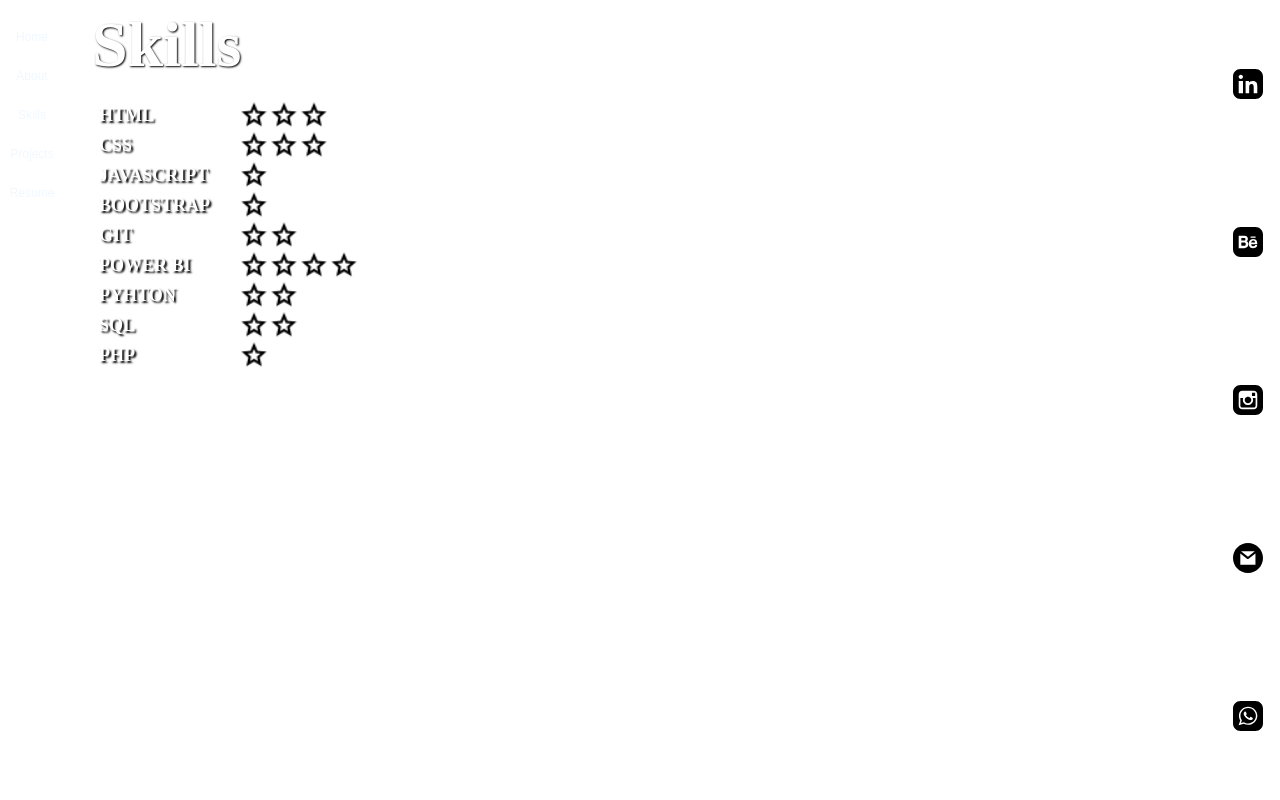
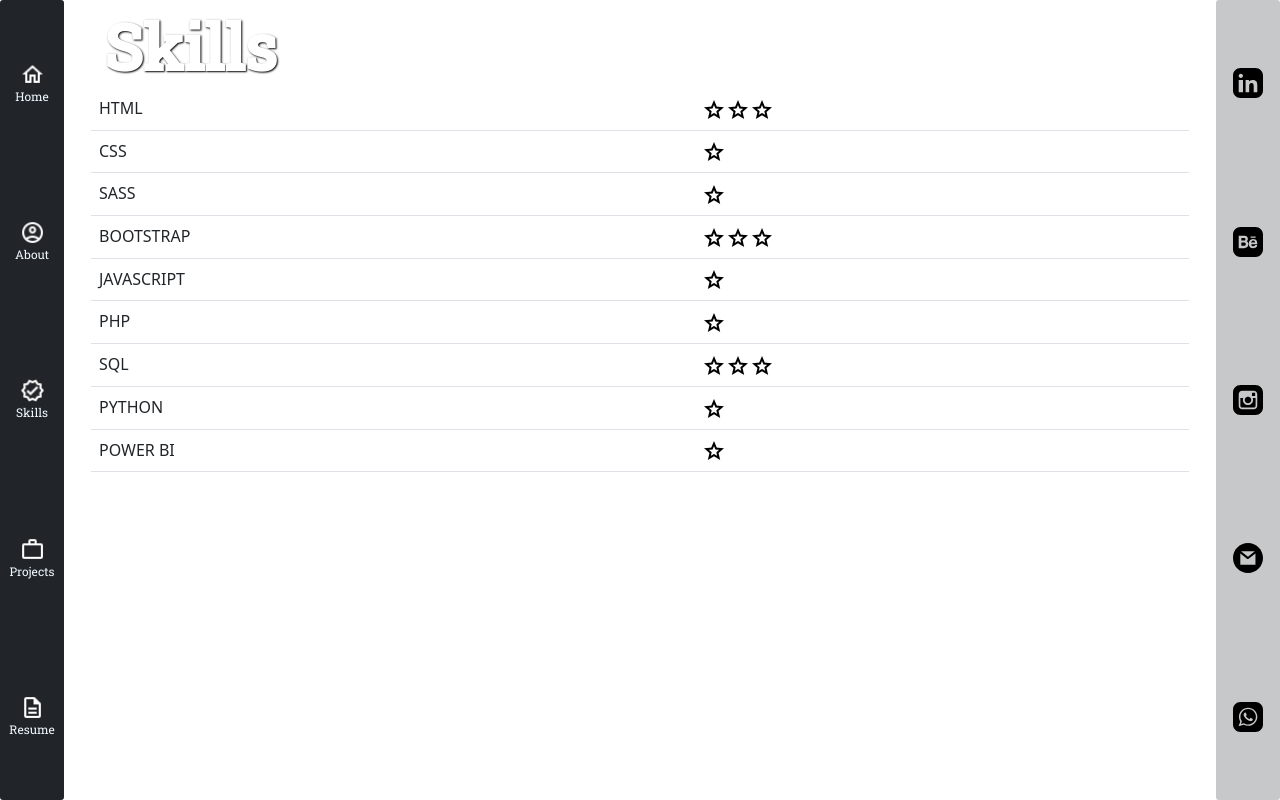
Before and after one commit to edgardoisla/Proyecto_Desarrollo-Web_CoderHouse, a plain HTML site: page pages/skills.html in a window 1280 px wide. Drawn offline with nearby package versions, Linux system fonts and the light colour scheme; a web font is replaced by a local one.

Commit message:
fix(Skills):Maquetación en formato tabla BS

```diff
--- a/css/style.css
+++ b/css/style.css
@@ -43,6 +43,9 @@
   "pie" 50px;
 }
 
+.nivel{
+  flex-basis: 40%;
+}
 
 .ul{
   display: flex;
@@ -145,32 +148,9 @@
 
 /* Skills */
 
-.skills_card{
-  display:grid;
-  grid-template:
-  "presentation"
-  "skills_data"
-  ;
+td{
+  text-align:left;
 }
-
-.presentation{
-  grid-area: presentation;
-}
-
-.skills_data{
-  grid-area:skills_data ;
-}
-
-.skills_h2{
-  font-family: 'Roboto Slab';
-  font-size:small;
-  text-align: left;
-}
-
-.nivel{
-  grid-area: nivel;
-  max-width: fit-content;
-  }
 
 /* Projects */
 
@@ -190,7 +170,7 @@
 }
 
 
-/*MAQUETACION TABLET*/
+/* MAQUETACION TABLET */
 
 @media (min-width:768px){
   .contenedor {
--- a/pages/skills.html
+++ b/pages/skills.html
@@ -4,18 +4,18 @@
     <meta charset="UTF-8">
     <meta http-equiv="X-UA-Compatible" content="IE=edge">
     <meta name="viewport" content="width=device-width, initial-scale=1.0">
-    <title>Skills</title>
+    <title>About</title>
+    <link href="https://cdn.jsdelivr.net/npm/bootstrap@5.1.3/dist/css/bootstrap.min.css" rel="stylesheet" integrity="sha384-1BmE4kWBq78iYhFldvKuhfTAU6auU8tT94WrHftjDbrCEXSU1oBoqyl2QvZ6jIW3" crossorigin="anonymous">
     <link rel="stylesheet" href="../css/style.css">
     <link rel="preconnect" href="https://fonts.googleapis.com">
     <link rel="preconnect" href="https://fonts.gstatic.com" crossorigin>
-    <link href="https://fonts.googleapis.com/css2?family=Amatic+SC:wght@400;700&family=Cinzel:wght@400;500;900&family=Courgette&family=Indie+Flower&family=Pathway+Gothic+One&family=Water+Brush&display=swap" rel="stylesheet">
+    <link href="https://fonts.googleapis.com/css2?family=Courgette&family=Pathway+Gothic+One&family=Roboto+Slab:wght@400;500&display=swap" rel="stylesheet">
 
 </head>
 <body class="contenedor">
 
-    <header class="header">
-      <nav class="navBar">
-        <ul class="ul">
+  <nav class="container-fluid p-1 bg-dark text-white text-center">
+    <ul class="ul container-fluid ">
       <li><a href="../index.html"><img class="iconos"src="../assets/images/home.png" alt="icono home">Home</a></li>
       <li><a href="./sobre.html"><img class="iconos"src="../assets/images/about.png" alt="icono sobre mi">About</a></li>
       <li><a href="./skills.html"><img class="iconos"src="../assets/images/skills.png" alt="icono skills">Skills</a></li>
@@ -23,36 +23,62 @@
       <li><a href="../assets/Proyecto_v2.pdf" download><img class="iconos"src="../assets/images/resume.png" alt="icono curriculum">Resume</a></li>
     </ul>
   </nav>
-    </header>
 
   <main class="main">
 
-      <section class="skills_card">
+    <section class="container-fluid skills_card">
 
       <div class="presentation">
         <h1 class="presentation_h1">Skills</h1>
       </div>
 
-        <div class="skills_data">
-          <ul class="ul datos">
-            <li class="datos_li listSkill"><h2 class="skills_h2">HTML</h2><div class="nivel"><img src="../assets/images/star1.png" alt=""><img src="../assets/images/star1.png" alt=""><img src="../assets/images/star1.png" alt=""></li>
-            <li class="datos_li listSkill"><h2 class="skills_h2">CSS</h2><div class="nivel"><img src="../assets/images/star1.png" alt=""><img src="../assets/images/star1.png" alt=""><img src="../assets/images/star1.png" alt=""></li>
-            <li class="datos_li listSkill"><h2 class="skills_h2">JAVASCRIPT</h2><div class="nivel"><img src="../assets/images/star1.png" alt=""></li>
-            <li class="datos_li listSkill"><h2 class="skills_h2">BOOTSTRAP</h2><div class="nivel"><img src="../assets/images/star1.png" alt=""></div> </li>
-            <li class="datos_li listSkill"><h2 class="skills_h2">GIT</h2><div class="nivel"><img src="../assets/images/star1.png" alt=""><img src="../assets/images/star1.png" alt=""></li>
-            <li class="datos_li listSkill"><h2 class="skills_h2">POWER BI</h2><div class="nivel"><img src="../assets/images/star1.png" alt=""><img src="../assets/images/star1.png" alt=""><img src="../assets/images/star1.png" alt=""><img src="../assets/images/star1.png" alt=""></div> </li>
-            <li class="datos_li listSkill"><h2 class="skills_h2">PYHTON</h2><div class="nivel"><img src="../assets/images/star1.png" alt=""><img src="../assets/images/star1.png" alt=""></div> </li>
-            <li class="datos_li listSkill"><h2 class="skills_h2">SQL</h2><div class="nivel"><img src="../assets/images/star1.png" alt=""><img src="../assets/images/star1.png" alt=""></div> </li>
-            <li class="datos_li listSkill"><h2 class="skills_h2">PHP</h2><div class="nivel"><img src="../assets/images/star1.png" alt=""></div> </li>
-          </ul>
-        </div>
+      <table class="table table-hover">
+        <tbody>
+          <tr>
+            <td>HTML</td>
+            <td><img src="../assets/images/star1.png" alt=""><img src="../assets/images/star1.png" alt=""><img src="../assets/images/star1.png" alt=""></td>
+          </tr>
+          <tr>
+            <td>CSS</td>
+            <td><img src="../assets/images/star1.png" alt=""></td>
+          </tr>
+          <tr>
+            <td>SASS</td>
+            <td><img src="../assets/images/star1.png" alt=""></td>
+          </tr>
+          <tr>
+            <td>BOOTSTRAP</td>
+            <td><img src="../assets/images/star1.png" alt=""><img src="../assets/images/star1.png" alt=""><img src="../assets/images/star1.png" alt=""></td>
+          </tr>
+          <tr>
+            <td>JAVASCRIPT</td>
+            <td><img src="../assets/images/star1.png" alt=""></td>
+          </tr>
+          <tr>
+            <td>PHP</td>
+            <td><img src="../assets/images/star1.png" alt=""></td>
+          </tr>
+          <tr>
+            <td>SQL</td>
+            <td><img src="../assets/images/star1.png" alt=""><img src="../assets/images/star1.png" alt=""><img src="../assets/images/star1.png" alt=""></td>
+          </tr>
+          <tr>
+            <td>PYTHON</td>
+            <td><img src="../assets/images/star1.png" alt=""></td>
+          </tr>
+          <tr>
+            <td>POWER BI</td>
+            <td><img src="../assets/images/star1.png" alt=""></td>
+          </tr>
+        </tbody>
+      </table>
 
     </section>
 
   </main>
 
-    <footer class="pie">
-        <ul class="ul">
+  <footer class="container-fluid p-1 bg-dark bg-opacity-25">
+    <ul class="ul foot container-fluid">
       <li><a href=""><img src="../assets/images/linkedin.svg" alt="icono linkedin"></a></li>
       <li><a href=""><img class="menu" src="../assets/images/behance.svg" alt="icono behance"></a></li>
       <li><a href=""><img class="menu" src="../assets/images/insta.svg" alt="icono instagram"></a></li>
@@ -61,5 +87,6 @@
     </ul>
   </footer>
 
+  <script src="https://cdn.jsdelivr.net/npm/bootstrap@5.1.3/dist/js/bootstrap.bundle.min.js" integrity="sha384-ka7Sk0Gln4gmtz2MlQnikT1wXgYsOg+OMhuP+IlRH9sENBO0LRn5q+8nbTov4+1p" crossorigin="anonymous"></script>
 </body>
 </html>
```
Lines whose indentation alone changed are shown as unchanged.
